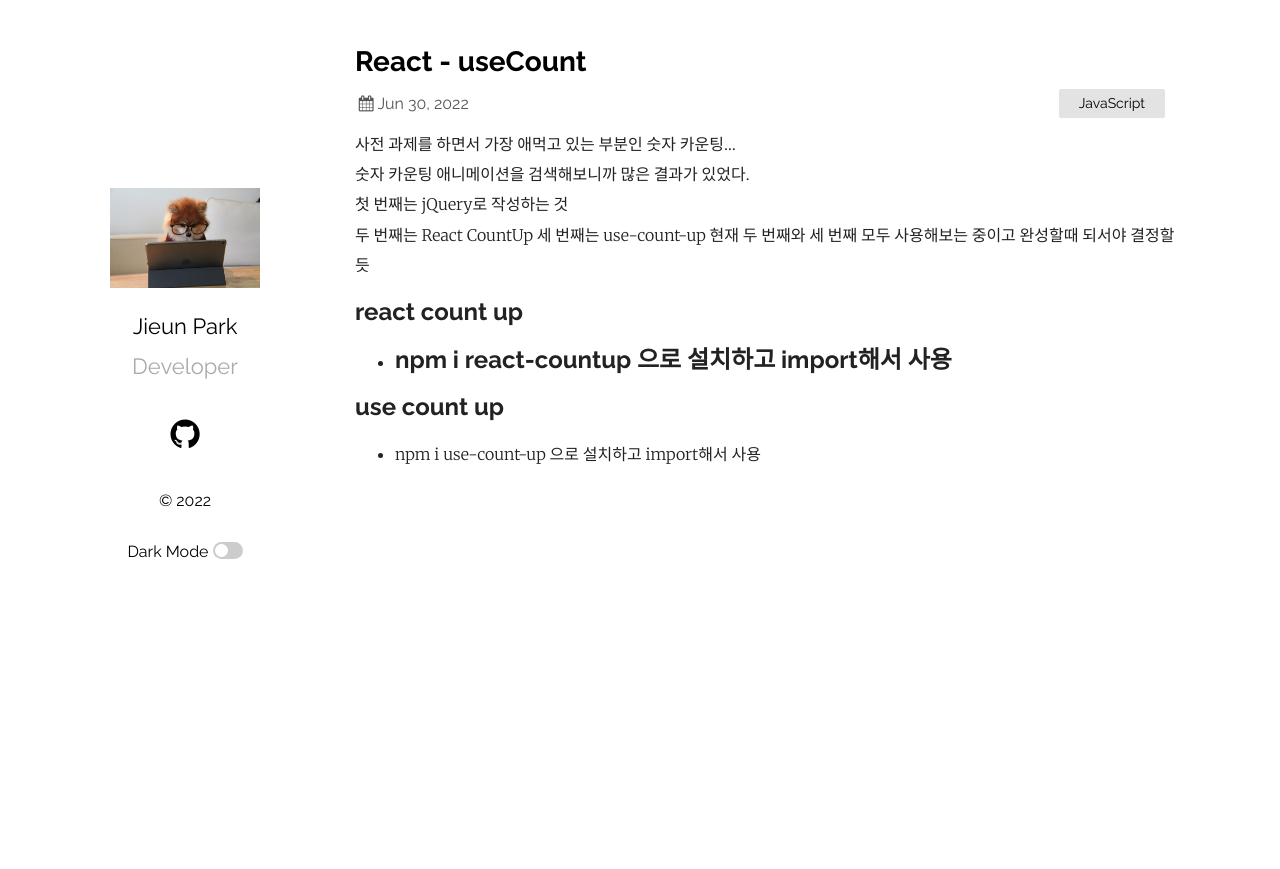
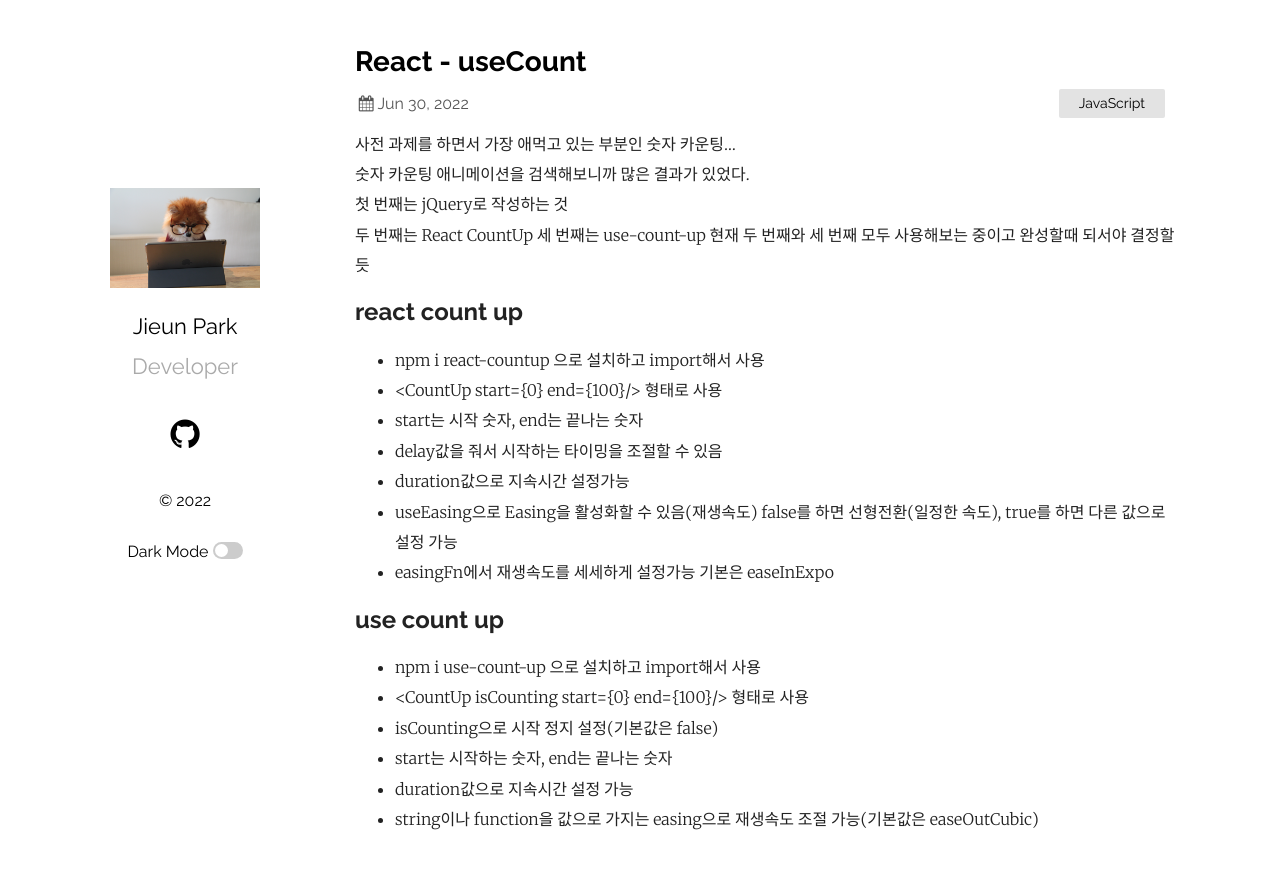
Before and after one commit to jieun-p974/jieun-p974.github.io, a Jekyll site: the page built from _posts/2022-06-30-react-use-count.md, in a window 1280 px wide. Shown: the top 869 px of the page. Built offline with Jekyll 4.4.1, drawn with Linux system fonts in a browser that asks for light colours.

Commit message:
0630수정

```diff
--- a/_posts/2022-06-30-react-use-count.md
+++ b/_posts/2022-06-30-react-use-count.md
@@ -15,8 +15,18 @@ categories: JavaScript
 ## react count up
 
 - npm i react-countup 으로 설치하고 import해서 사용
--
+- <CountUp start={0} end={100}/> 형태로 사용
+- start는 시작 숫자, end는 끝나는 숫자
+- delay값을 줘서 시작하는 타이밍을 조절할 수 있음
+- duration값으로 지속시간 설정가능
+- useEasing으로 Easing을 활성화할 수 있음(재생속도) false를 하면 선형전환(일정한 속도), true를 하면 다른 값으로 설정 가능
+- easingFn에서 재생속도를 세세하게 설정가능 기본은 easeInExpo
 
 ## use count up
 
 - npm i use-count-up 으로 설치하고 import해서 사용
+- <CountUp isCounting start={0} end={100}/> 형태로 사용
+- isCounting으로 시작 정지 설정(기본값은 false)
+- start는 시작하는 숫자, end는 끝나는 숫자
+- duration값으로 지속시간 설정 가능
+- string이나 function을 값으로 가지는 easing으로 재생속도 조절 가능(기본값은 easeOutCubic)
```
